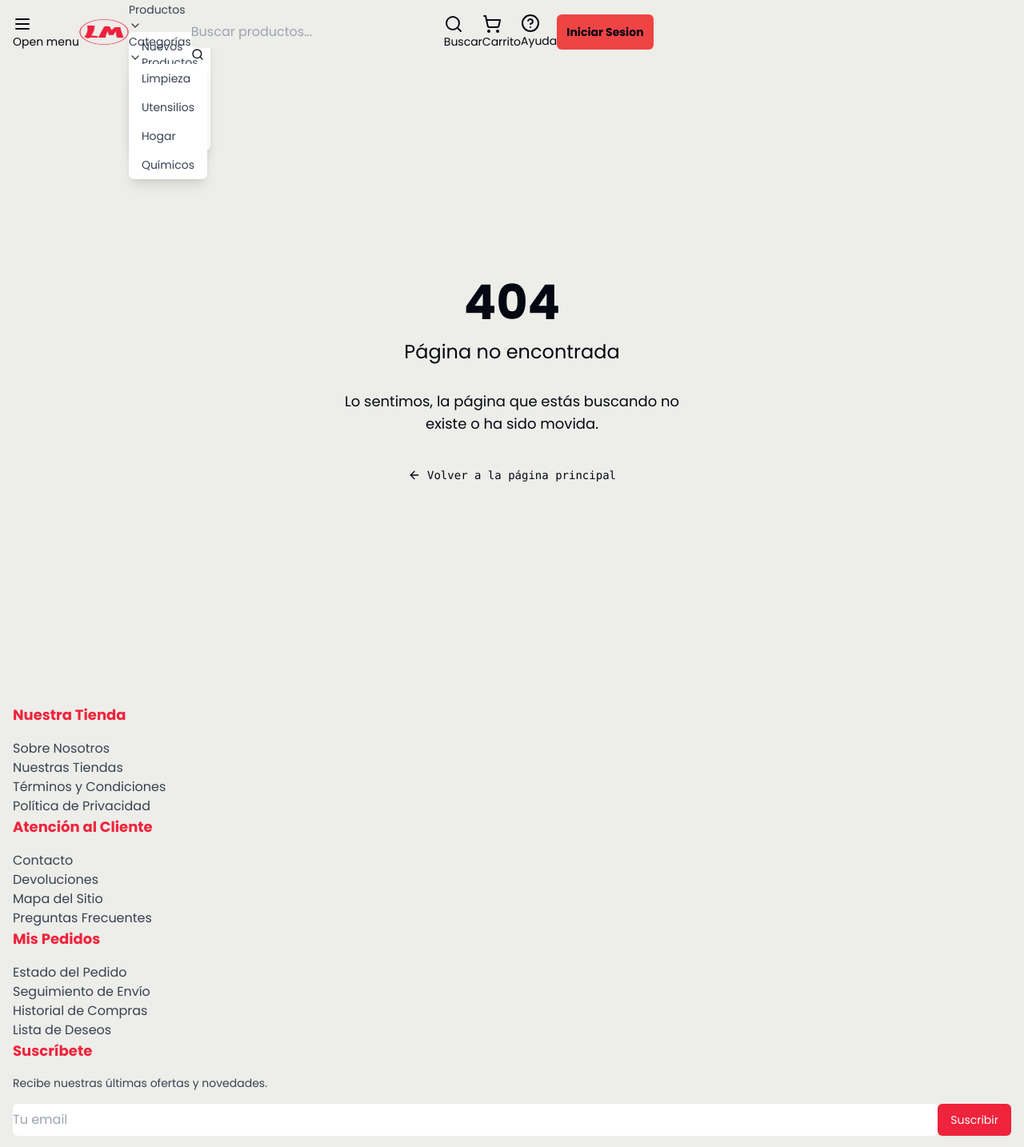
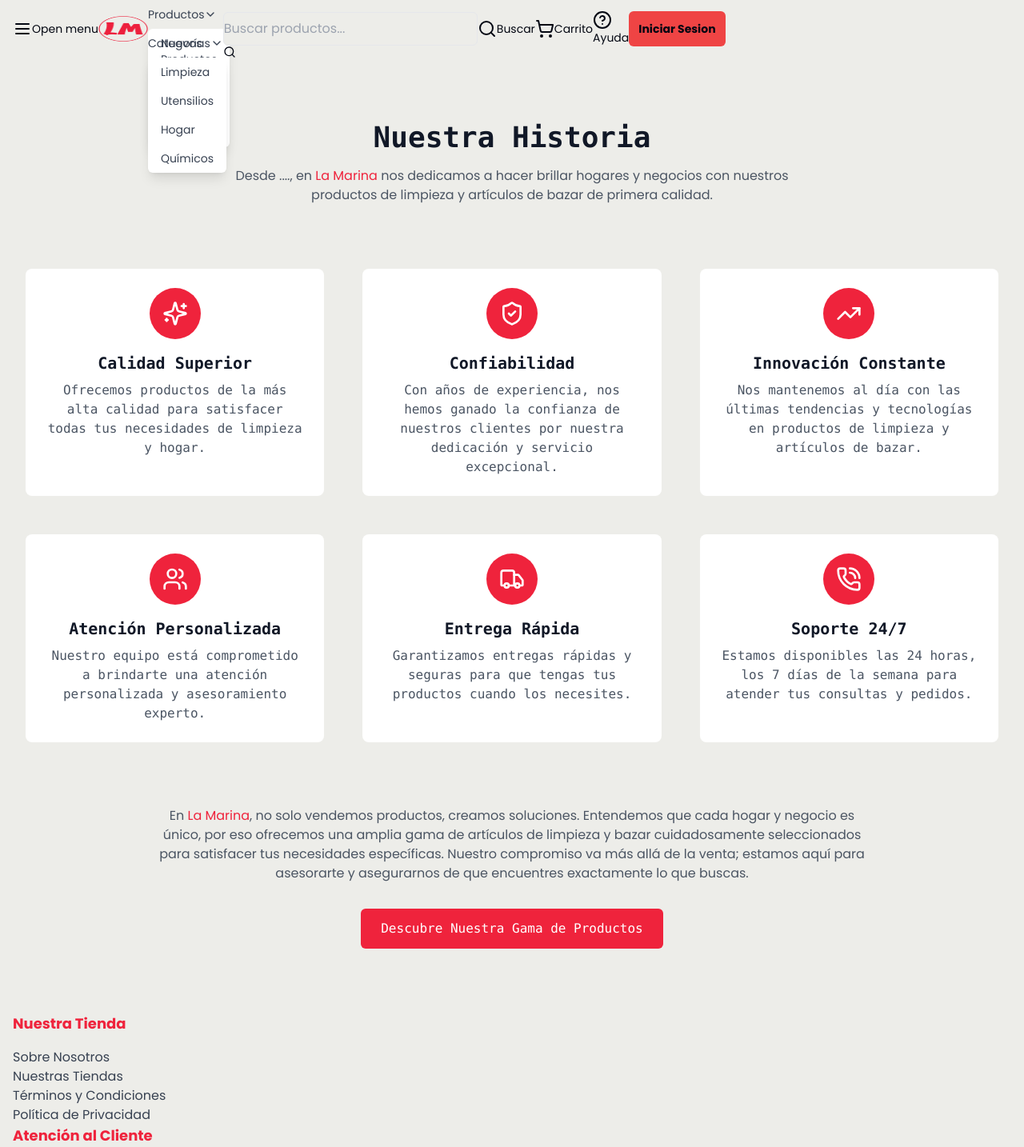
Before and after one commit to Mateolampasona/Frontend-LaMarina, a Next.js app in the folder frontend/front/: page /SobreNosotros in a window 1280 px wide. Before the commit this address had no page. Shown: the top 1434 px of the page at 80% size. Built offline with nearby package versions, Linux system fonts and the light colour scheme.

Commit message:
View-sobre-nosotros
Creacion de la seccion sobre nosotros

```diff
--- /dev/null
+++ b/frontend/front/src/app/SobreNosotros/page.tsx
@@ -0,0 +1,109 @@
+'use client'
+
+import { useState } from 'react'
+import { motion } from 'framer-motion'
+import { Sparkles, ShieldCheck, TrendingUp, Users, Truck, PhoneCall } from 'lucide-react'
+
+const features = [
+  {
+    icon: Sparkles,
+    title: 'Calidad Superior',
+    description: 'Ofrecemos productos de la más alta calidad para satisfacer todas tus necesidades de limpieza y hogar.'
+  },
+  {
+    icon: ShieldCheck,
+    title: 'Confiabilidad',
+    description: 'Con años de experiencia, nos hemos ganado la confianza de nuestros clientes por nuestra dedicación y servicio excepcional.'
+  },
+  {
+    icon: TrendingUp,
+    title: 'Innovación Constante',
+    description: 'Nos mantenemos al día con las últimas tendencias y tecnologías en productos de limpieza y artículos de bazar.'
+  },
+  {
+    icon: Users,
+    title: 'Atención Personalizada',
+    description: 'Nuestro equipo está comprometido a brindarte una atención personalizada y asesoramiento experto.'
+  },
+  {
+    icon: Truck,
+    title: 'Entrega Rápida',
+    description: 'Garantizamos entregas rápidas y seguras para que tengas tus productos cuando los necesites.'
+  },
+  {
+    icon: PhoneCall,
+    title: 'Soporte 24/7',
+    description: 'Estamos disponibles las 24 horas, los 7 días de la semana para atender tus consultas y pedidos.'
+  }
+]
+
+export default function SobreNosotrosMejorado() {
+  const [hoveredIndex, setHoveredIndex] = useState<number | null>(null)
+
+  return (
+    <section className="bg-[#edede9] py-20 px-4 sm:px-6 lg:px-8 overflow-hidden">
+      <div className="max-w-7xl mx-auto">
+        <motion.div
+          initial={{ opacity: 0, y: 20 }}
+          animate={{ opacity: 1, y: 0 }}
+          transition={{ duration: 0.5 }}
+          className="text-center"
+        >
+          <h2 className="text-xl font-mono font-semibold text-gray-900 sm:text-4xl">
+            Nuestra Historia
+          </h2>
+          <p className="mt-4 text-md text-gray-600 max-w-3xl mx-auto">
+            Desde ...., en <span className='text-[#ef233c]'>La Marina</span> nos dedicamos a hacer brillar hogares y negocios con nuestros productos de limpieza y artículos de bazar de primera calidad.
+          </p>
+        </motion.div>
+
+        <div className="mt-20 grid font-mono grid-cols-1 gap-12 sm:grid-cols-2 lg:grid-cols-3">
+          {features.map((feature, index) => (
+            <motion.div
+              key={feature.title}
+              initial={{ opacity: 0, y: 20 }}
+              animate={{ opacity: 1, y: 0 }}
+              transition={{ duration: 0.5, delay: index * 0.1 }}
+              className="relative"
+              onMouseEnter={() => setHoveredIndex(index)}
+              onMouseLeave={() => setHoveredIndex(null)}
+            >
+              <div className="absolute inset-0 bg-white rounded-lg shadow-lg transform transition-all duration-300 ease-in-out"
+                   style={{
+                     transform: hoveredIndex === index ? 'scale(1.05)' : 'scale(1)',
+                     boxShadow: hoveredIndex === index ? '0 20px 25px -5px rgba(0, 0, 0, 0.1), 0 10px 10px -5px rgba(0, 0, 0, 0.04)' : 'none'
+                   }}
+              />
+              <div className="relative p-6 flex flex-col items-center">
+                <div className="flex items-center justify-center h-16 w-16 rounded-full bg-[#ef233c] text-white mb-4">
+                  <feature.icon className="h-8 w-8" />
+                </div>
+                <h3 className="text-xl font-semibold text-gray-900 mb-2">{feature.title}</h3>
+                <p className="text-base text-gray-600 text-center">{feature.description}</p>
+              </div>
+            </motion.div>
+          ))}
+        </div>
+
+        <motion.div
+          initial={{ opacity: 0, y: 20 }}
+          animate={{ opacity: 1, y: 0 }}
+          transition={{ duration: 0.5, delay: 0.6 }}
+          className="mt-20 text-center"
+        >
+          <p className="text-md text-gray-600 max-w-4xl mx-auto">
+            En <span className='text-[#ef233c]'>La Marina</span>, no solo vendemos productos, creamos soluciones. Entendemos que cada hogar y negocio es único, por eso ofrecemos una amplia gama de artículos de limpieza y bazar cuidadosamente seleccionados para satisfacer tus necesidades específicas. Nuestro compromiso va más allá de la venta; estamos aquí para asesorarte y asegurarnos de que encuentres exactamente lo que buscas.
+          </p>
+          <motion.a
+            href="#contacto"
+            className="mt-8 inline-flex items-center font-mono justify-center px-6 py-3 border border-transparent text-base font-medium rounded-md text-white bg-[#ef233c] hover:bg-[#d90429] transition-all duration-300 transform hover:scale-105"
+            whileHover={{ scale: 1.05 }}
+            whileTap={{ scale: 0.95 }}
+          >
+            Descubre Nuestra Gama de Productos
+          </motion.a>
+        </motion.div>
+      </div>
+    </section>
+  )
+}
```
